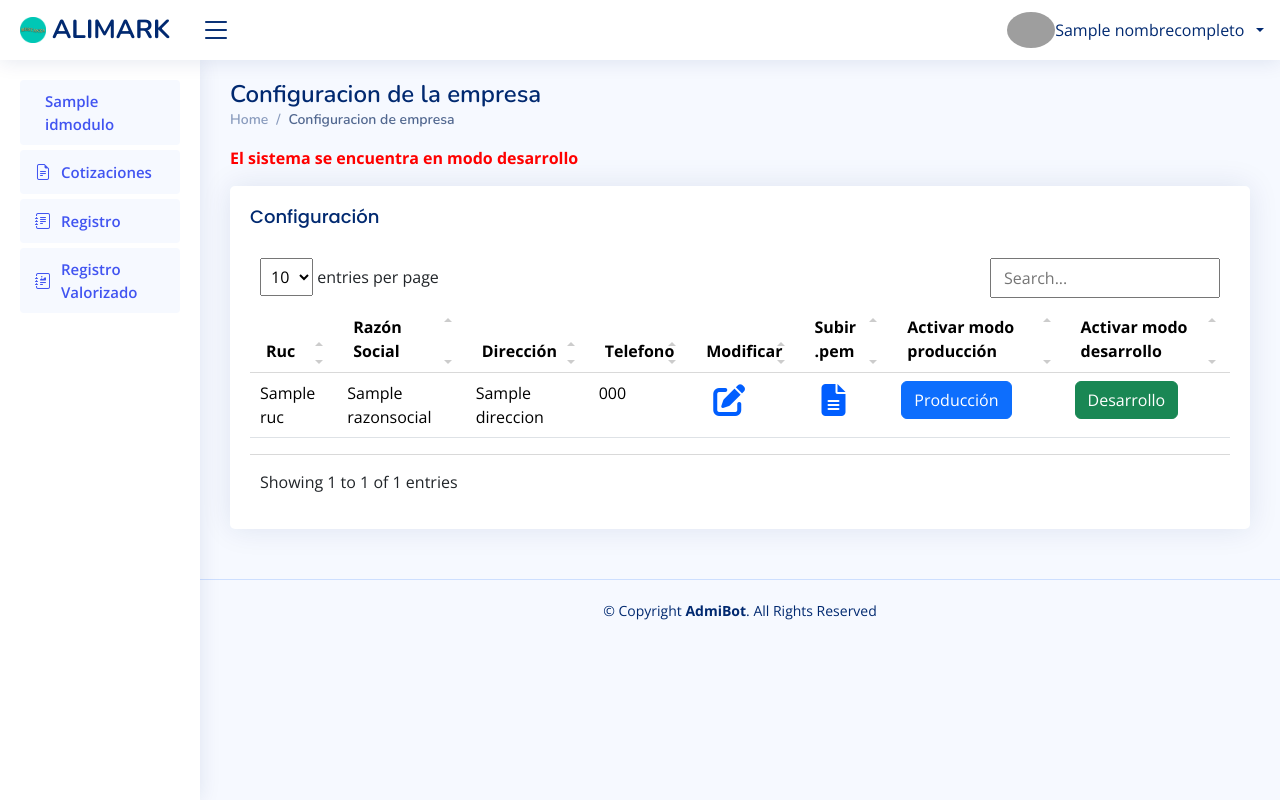
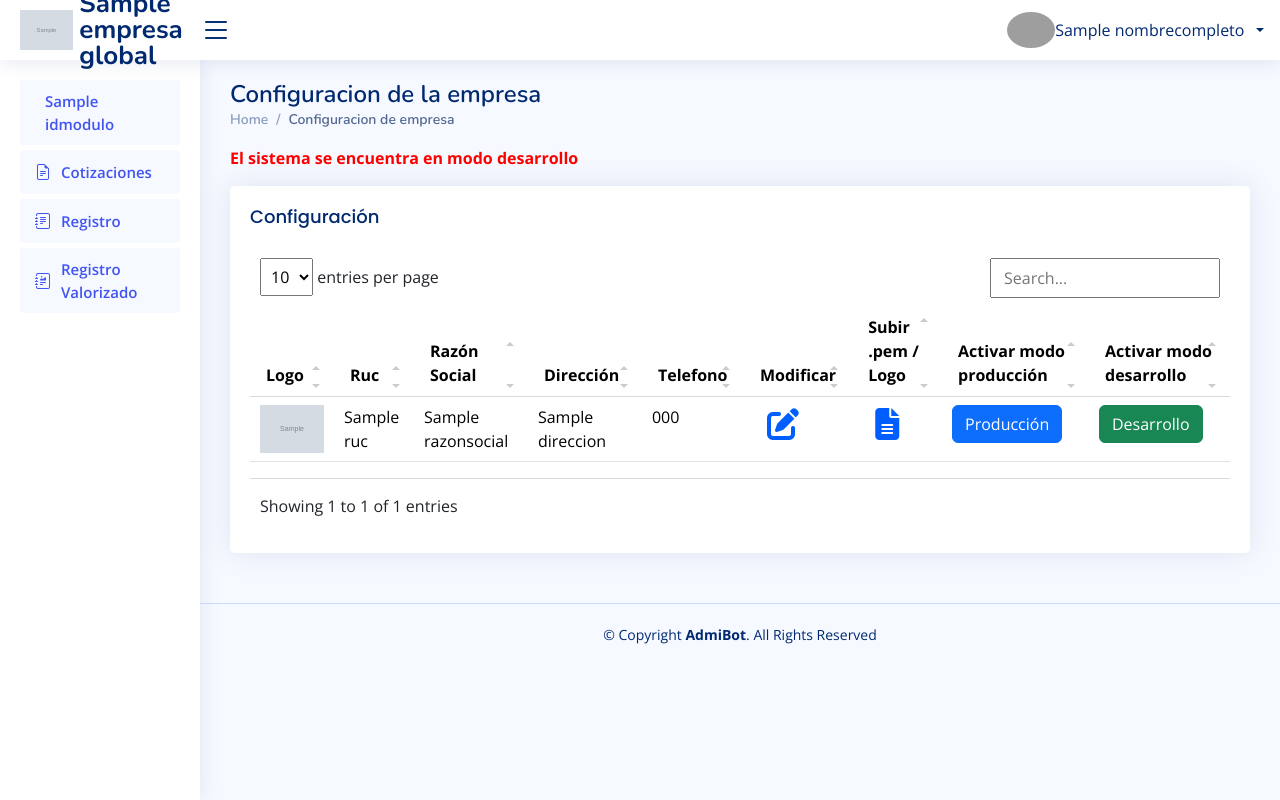
Before and after one commit to CrisMestanza/Sistemas-de-ventas, a Django app: template templates/configuracion/configuracion.html in a window 1280 px wide. Run offline with Django 3.2, Linux system fonts and the light colour scheme; the template is opened without the code that fills it: most values are stand-ins (such as "Sample title", 1, 10 or a date in 2020); grey boxes marked "Sample" are stand-in pictures; some libraries are stand-ins or nearby versions; grey boxes are pictures that could not be loaded.

Commit message:
Empresa: mostrar nombre y logo en header, subir logo desde configuracion
Co-Authored-By: Claude Sonnet 4.6 <noreply@anthropic.com>

```diff
--- a/raiz/settings.py
+++ b/raiz/settings.py
@@ -68,6 +68,7 @@ TEMPLATES = [
                 'django.template.context_processors.request',
                 'django.contrib.auth.context_processors.auth',
                 'django.contrib.messages.context_processors.messages',
+                'software.context_processors.empresa_global',
             ],
         },
     },
--- a/templates/configuracion/configuracion.html
+++ b/templates/configuracion/configuracion.html
@@ -29,12 +29,13 @@
             <table class="table datatable">
               <thead>
                 <tr>
+                  <th scope="col">Logo</th>
                   <th scope="col">Ruc</th>
                   <th scope="col">Razón Social</th>
                   <th scope="col">Dirección</th>
                   <th scope="col">Telefono</th>
                   <th scope="col">Modificar</th>
-                  <th scope="col">Subir .pem</th>
+                  <th scope="col">Subir .pem / Logo</th>
                   <th scope="col">Activar modo producción</th>
                   <th scope="col">Activar modo desarrollo</th>
                 </tr>
@@ -44,6 +45,13 @@
               <tbody>
                 {% for empresa in empresas %}
                 <tr>
+                  <td>
+                    {% if empresa.logo %}
+                    <img src="/media/{{ empresa.logo }}" alt="Logo" style="height:48px; object-fit:contain;">
+                    {% else %}
+                    <span class="text-muted">Sin logo</span>
+                    {% endif %}
+                  </td>
                   <td>{{empresa.ruc}}</td>
                   <td>{{empresa.razonsocial}}</td>
                   <td>{{empresa.direccion}}</td>
--- a/templates/plantilla/base.html
+++ b/templates/plantilla/base.html
@@ -52,8 +52,12 @@
 
     <div class="d-flex align-items-center justify-content-between">
       <a href="{% url 'index' %}" class="logo d-flex align-items-center">
+        {% if empresa_global.logo %}
+        <img src="/media/{{ empresa_global.logo }}" alt="Logo" style="max-height:40px; object-fit:contain;">
+        {% else %}
         <img src="{% static 'img/mestanza.png' %}" alt="">
-        <span class="d-none d-lg-block">ALIMARK</span>
+        {% endif %}
+        <span class="d-none d-lg-block">{{ empresa_global.nombrecomercial|default:"ALIMARK" }}</span>
       </a>
       <i class="bi bi-list toggle-sidebar-btn"></i>
     </div><!-- End Logo -->
```
Also changed, not shown: software/context_processors.py (added, +9 -0 lines), software/views/configuracion.py (+12 -0 lines).
